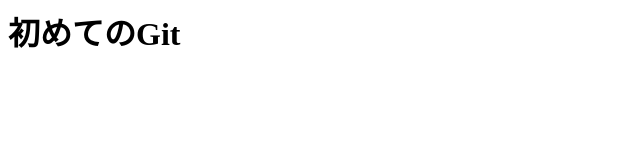
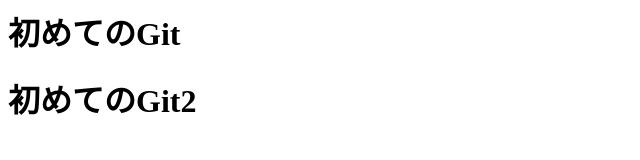
Before and after one commit to SotaTsurushima/first-git, a plain HTML site: page index.html in a window 1280 px wide. Shown: the whole page, without its empty margins (0-640 px from the left). Drawn offline with Linux system fonts and the light colour scheme.

Commit message:
2回目のコミット

```diff
--- a/index.html
+++ b/index.html
@@ -7,5 +7,6 @@
 </head>
 <body>
   <h1>初めてのGit</h1>
+  <h1>初めてのGit2</h1>
 </body>
 </html>
```
